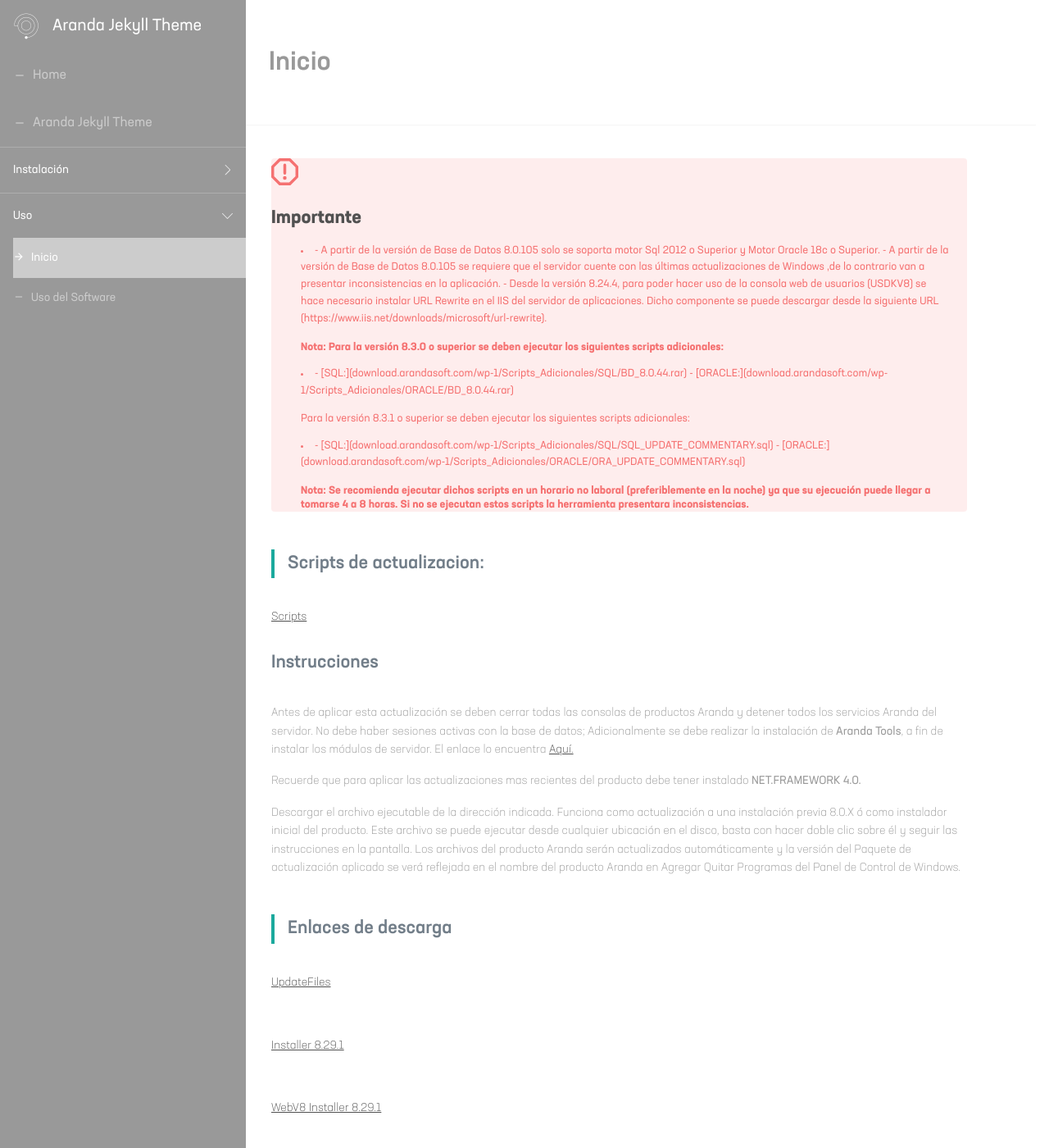
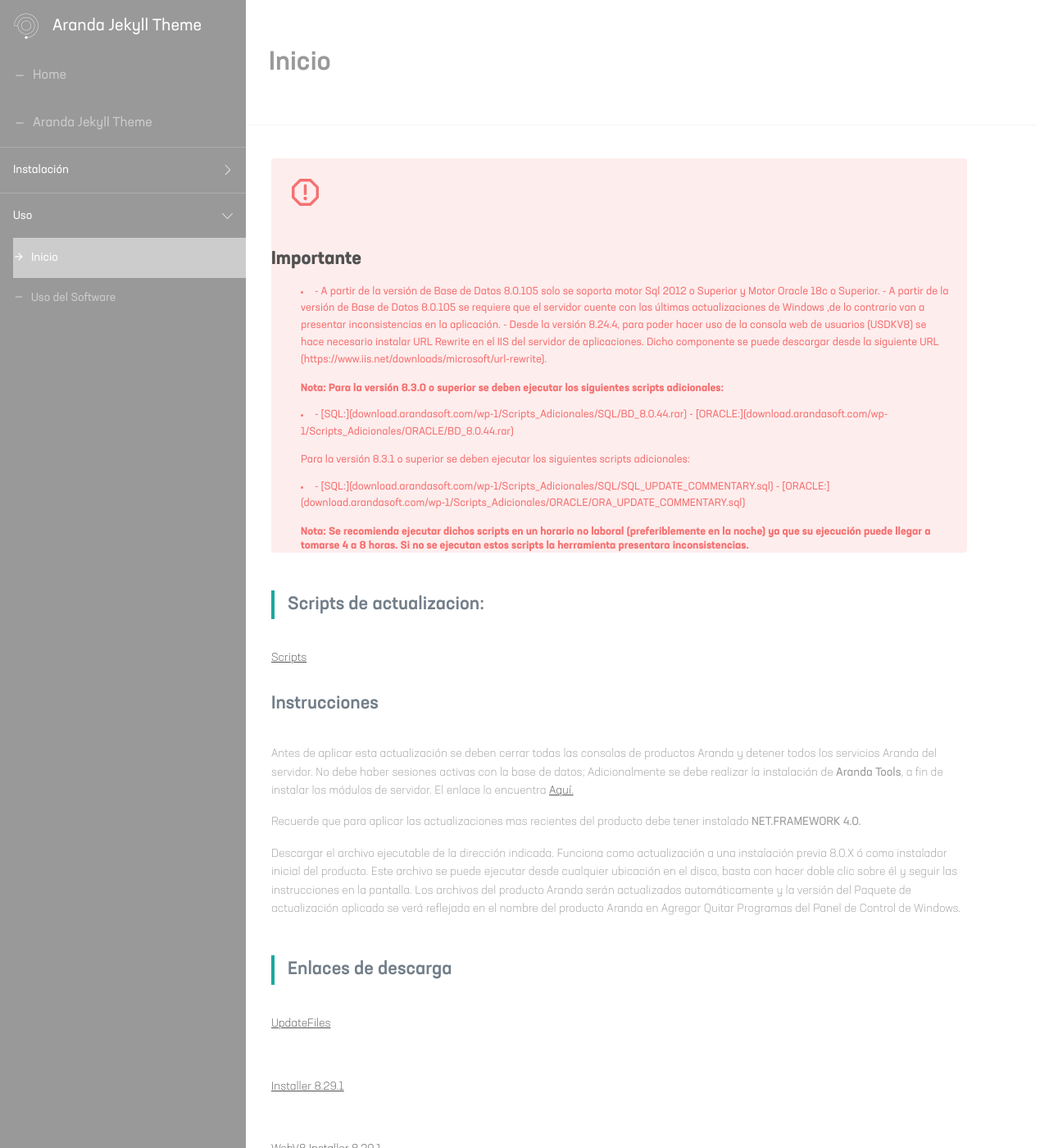
Before and after one commit to Nats85/Manuales-Aranda-Apis, a Jekyll site: the page built from docs/2.1-inicio.md, in a window 1280 px wide and 1400 px high. Shown: the whole window at 82% size. Built offline with Jekyll 4.4.1, drawn with Linux system fonts in a browser that asks for light colours.

Commit message:
Update _default.scss

```diff
--- a/_sass/layouts/_default.scss
+++ b/_sass/layouts/_default.scss
@@ -261,8 +261,11 @@
     margin-left: 36px;
     margin-right: 22px;
     margin-bottom: 14px;
+}
+.note-icon img {
+    padding: 25px;
 
-}
+ }
 .notes li {
     font-size: 13px;
     color: #f57171;
```
